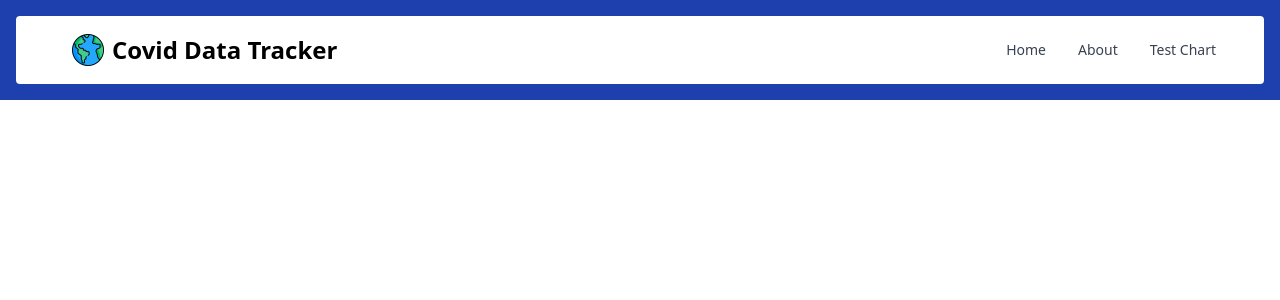
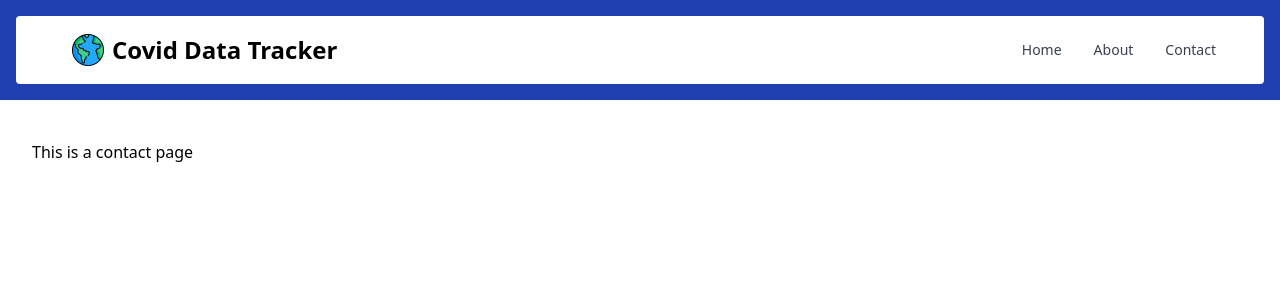
Before and after one commit to kadekbagus/covid-data-tracker, a Vue app: page /contact in a window 1280 px wide. Shown: the top 300 px of the page. Built offline with nearby package versions, Linux system fonts and the light colour scheme.

Commit message:
add contact page and fix menu

```diff
--- a/src/App.vue
+++ b/src/App.vue
@@ -1,10 +1,4 @@
 <template>
-  <!-- <div id="nav">
-    <router-link to="/">Home</router-link> |
-    <router-link to="/about">About</router-link>|
-    <router-link to="/test-chart">Test Chart</router-link>
-  </div> -->
-
   <Header/>
   <div class="container">
     <router-view/>
--- a/src/components/Header.vue
+++ b/src/components/Header.vue
@@ -21,7 +21,7 @@
       <router-link to="/about" class="block py-2 pr-4 pl-3 text-gray-700 border-b border-gray-100 hover:bg-gray-50 md:hover:bg-transparent md:border-0 md:hover:text-blue-700 md:p-0 dark:text-gray-400 md:dark:hover:text-white dark:hover:bg-gray-700 dark:hover:text-white md:dark:hover:bg-transparent dark:border-gray-700">About</router-link>
     </li>
     <li>
-      <router-link to="/test-chart" class="block py-2 pr-4 pl-3 text-gray-700 border-b border-gray-100 hover:bg-gray-50 md:hover:bg-transparent md:border-0 md:hover:text-blue-700 md:p-0 dark:text-gray-400 md:dark:hover:text-white dark:hover:bg-gray-700 dark:hover:text-white md:dark:hover:bg-transparent dark:border-gray-700">Test Chart</router-link>
+      <router-link to="/contact" class="block py-2 pr-4 pl-3 text-gray-700 border-b border-gray-100 hover:bg-gray-50 md:hover:bg-transparent md:border-0 md:hover:text-blue-700 md:p-0 dark:text-gray-400 md:dark:hover:text-white dark:hover:bg-gray-700 dark:hover:text-white md:dark:hover:bg-transparent dark:border-gray-700">Contact</router-link>
     </li>
     </ul>
     </div>
--- a/src/router/index.js
+++ b/src/router/index.js
@@ -1,6 +1,7 @@
 import { createRouter, createWebHistory } from 'vue-router'
 import Home from '../views/Home.vue'
 import Chart from '../views/Chart.vue'
+import Contact from '../views/Contact.vue'
 
 const routes = [
   {
@@ -17,6 +18,11 @@
     component: () => import(/* webpackChunkName: "about" */ '../views/About.vue')
   },
   {
+    path: '/contact',
+    name: 'Contact',
+    component: Contact
+  },
+  {
     path: '/test-chart',
     name: 'Test-Chart',
     component: Chart
--- /dev/null
+++ b/src/views/Contact.vue
@@ -0,0 +1,5 @@
+<template>
+  <div class="about">
+    <h1>This is a contact page</h1>
+  </div>
+</template>
```
